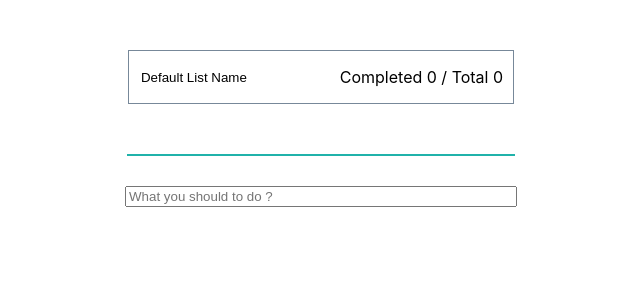
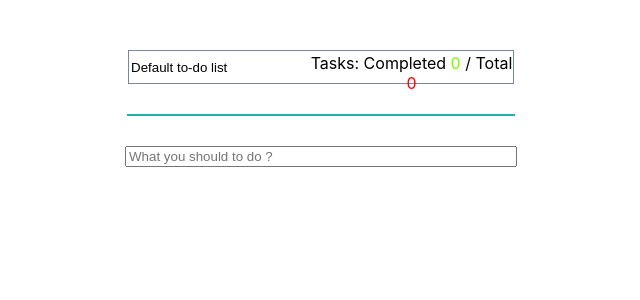
Before and after one commit to futuro-camp/education-group-one, a React (Create React App) app in the folder reacttodolist/: page / in a window 1280 px wide. Shown: the top 300 px of the page, without its empty margins (319-959 px from the left). Built offline with nearby package versions, Linux system fonts and the light colour scheme.

Commit message:
compared toDo list

```diff
--- a/reacttodolist/src/App.js
+++ b/reacttodolist/src/App.js
@@ -6,12 +6,11 @@ import Schedule from "./content";
 import TypingNewCase from "./footer";
 import "./footer";
 class App extends React.Component {
-
   constructor(){
     super();
     //setting default value
     this.state={
-      name: "Default List Name",
+      name: "Default to-do list",
       completed: this.completedCounter,
       inProgress: 1,
       lastIndex: 0,
--- a/reacttodolist/src/content.css
+++ b/reacttodolist/src/content.css
@@ -19,3 +19,6 @@ li button {
     background: transparent;
     border: 1px solid grey;
 }
+.ready {
+    text-decoration: line-through;
+}
--- a/reacttodolist/src/content.jsx
+++ b/reacttodolist/src/content.jsx
@@ -12,7 +12,7 @@ function Card(props) {
                     type="text"
                     defaultValue={text}/>
 
-            <button onClick={() => {remover(id);}}>Del case with ID {id}</button>
+            <button onClick={() => {remover(id);}}>Del id {id}</button>
         </li>
     );
 }
--- a/reacttodolist/src/header.css
+++ b/reacttodolist/src/header.css
@@ -1,8 +1,8 @@
 .title {
-    margin: 50px auto;
+    margin: 50px auto 30px;
     display: flex;
     justify-content: space-around;
-    align-items: center;
+    align-items: flex-end;
     width: 30%;
     border: 1px solid lightslategrey;
 }
@@ -15,3 +15,13 @@
 .titleName:focus{
     outline: 1px solid green;
 }
+.title p  {
+    height: 30px;
+    margin: 0;
+}
+.title p span {
+    color: lawngreen;
+}
+.title p span:nth-child(2) {
+    color: red;
+}
--- a/reacttodolist/src/header.jsx
+++ b/reacttodolist/src/header.jsx
@@ -5,8 +5,8 @@ const Header = ({title, completed, inProgress}) => {
     return (
         <div className="title">
             <input className="titleName"
-                    type="text" defaultValue={title}/>
-            <p><span> Completed {completed} </span> / Total {inProgress}</p>
+                    type="text" defaultValue={title} align="bottom"/>
+            <p>Tasks: Completed<span>  {completed} </span> / Total <span>{inProgress}</span></p>
         </div>
     )
 }
```
